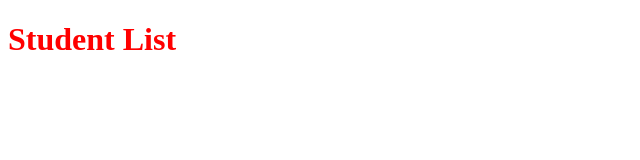
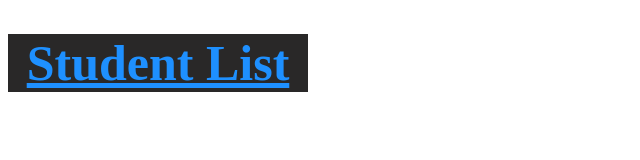
Before and after one commit to BillTiffany/monitoring-f10-demo, a website: page public/index.html in a window 1280 px wide. Shown: the whole page, without its empty margins (0-640 px from the left). Drawn offline with Linux system fonts and the light colour scheme.

Commit message:
adding new files

```diff
--- a/package.json
+++ b/package.json
@@ -11,6 +11,7 @@
   "author": "",
   "license": "ISC",
   "dependencies": {
-    "express": "^4.17.1"
+    "express": "^4.17.1",
+    "rollbar": "^2.24.0"
   }
 }
--- a/public/index.html
+++ b/public/index.html
@@ -8,6 +8,15 @@
     <link rel="stylesheet" href="styles.css">
 </head>
 <body>
-    <h1>Student List</h1>
+    <h1><u>Student List</u></h1>
+    <style>
+    h1 {
+        font-size: 50px;
+        color:dodgerblue;
+        background-color:rgb(41, 40, 40);
+        width: 300px;
+        text-align:center;
+    }
+    </style>
 </body>
 </html>
```
Also changed, not shown: server.js (+9 -0 lines), 1 other file.
